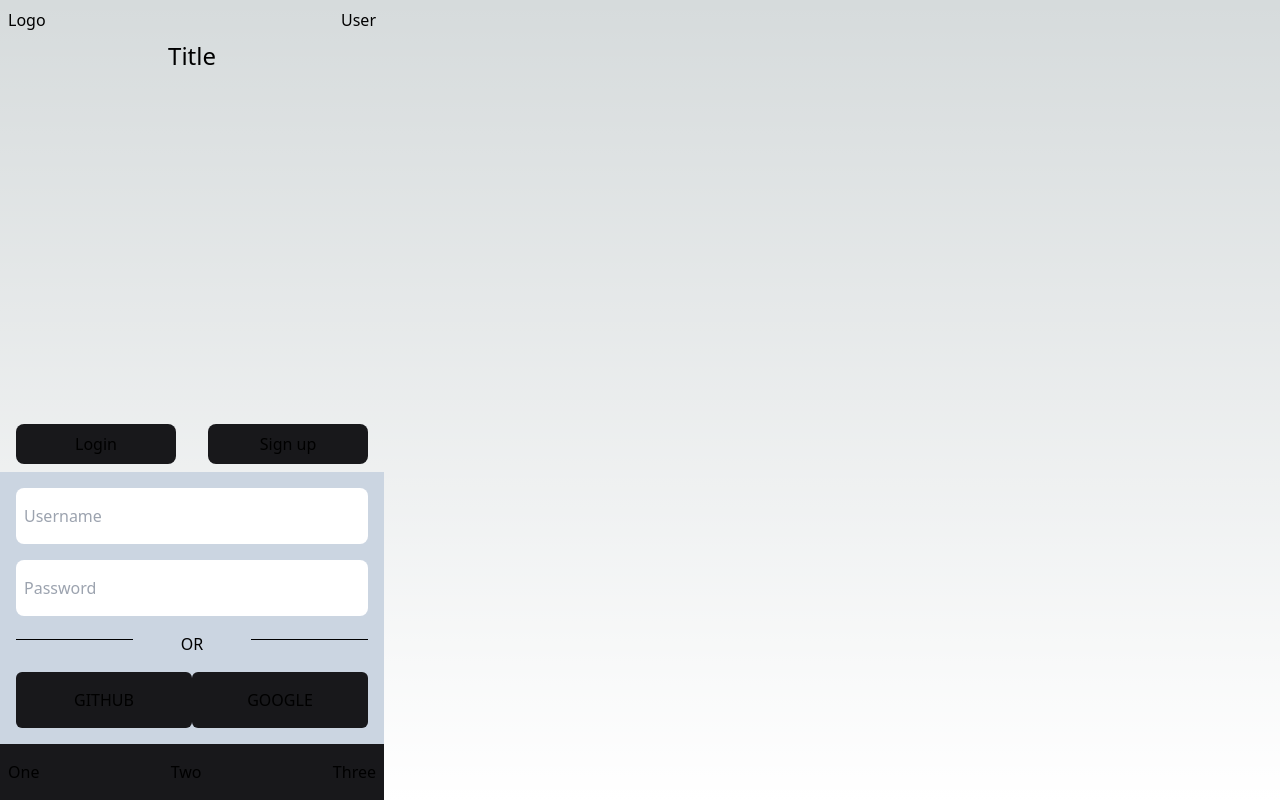
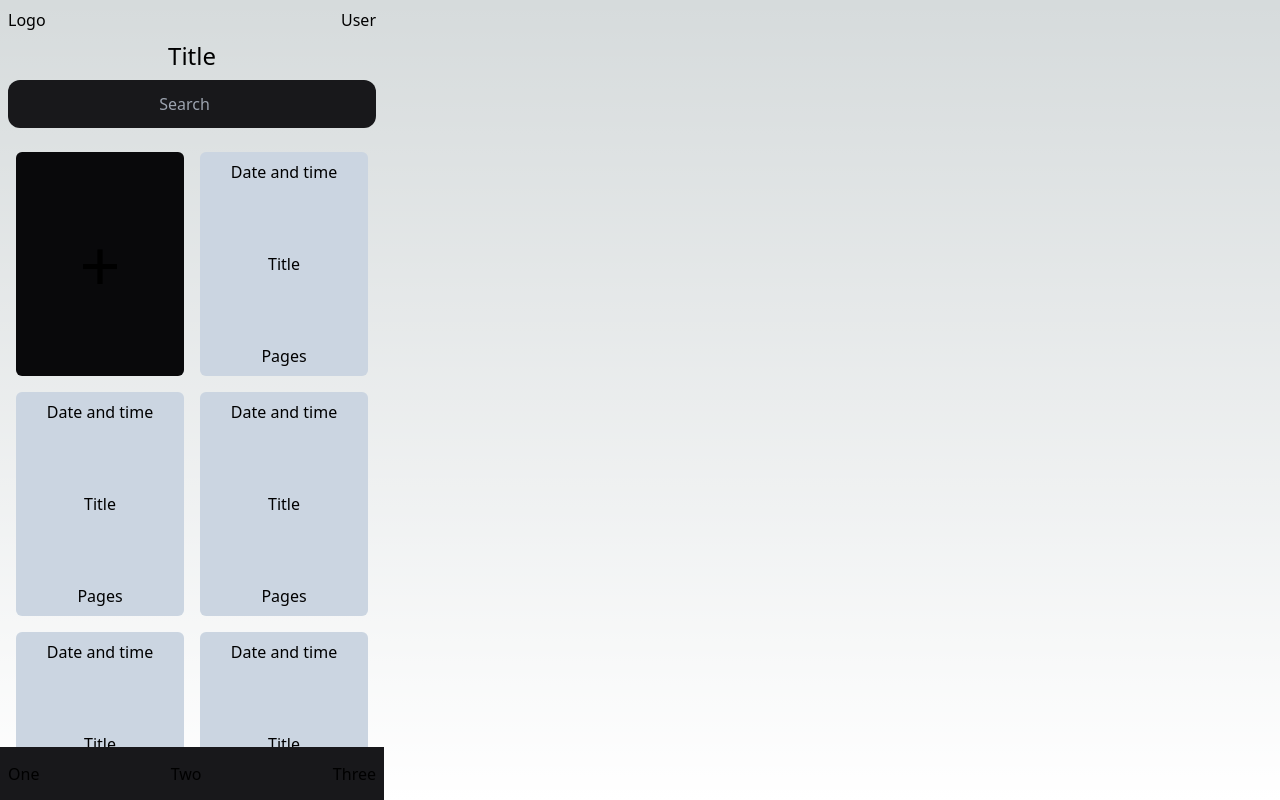
Before and after one commit to christophermorin/brainbox, a Next.js app: page / in a window 1280 px wide. Built offline with nearby package versions, Linux system fonts and the light colour scheme.

Commit message:
login/signup pages, new idea page

```diff
--- a/src/app/page.tsx
+++ b/src/app/page.tsx
@@ -1,3 +1,6 @@
+import TitlePage from "@/pages/Title/Title"
+import Main from "@/pages/Main/Main"
+
 function NavBar() {
   return (
     <div className="flex p-2 justify-between">
@@ -36,58 +39,15 @@ function Idea() {
   )
 }
 
-function TitlePage() {
-  return (
-    <div className="flex flex-col justify-end h-full">
-      <div>
-        <div className="flex justify-around items-center ">
-          <button className="w-40 bg-zinc-900 p-2 rounded-lg">Login</button>
-          <button className="w-40 bg-zinc-900 p-2 rounded-lg">Sign up</button>
-        </div>
-        <div className="flex flex-1 flex-col justify-center gap-4 mt-2 bg-slate-300 p-4">
-          <input className="h-14 bg-white rounded-lg text-black p-2" type="text" placeholder="Username" />
-          <input className="h-14 bg-white rounded-lg text-black p-2" type="password" placeholder="Password" />
-          <div className="flex justify-between">
-            <p className="border-b border-black w-1/3 h-2"></p>
-            <span className="text-black">OR</span>
-            <p className="border-b border-black w-1/3 h-2"></p>
-          </div>
-          <div className="flex justify-between items-center">
-            <button className="h-14 w-44 bg-zinc-900 p-4 rounded-md">GITHUB</button>
-            <button className="h-14 w-44 bg-zinc-900 p-4 rounded-md">GOOGLE</button>
-          </div>
-        </div>
-      </div>
-    </div>
-  )
-}
-
 export default function Home() {
+  const isSignedIn = true
 
   return (
     <main className="flex flex-col h-screen sm:w-96">
       <NavBar />
       <h1 className="text-2xl text-center">Title</h1>
-      {true ? <TitlePage />
-        :
-
-        <>
-          <div className="p-2">
-            <input className="w-full bg-zinc-900 h-12 rounded-xl text-center" type="search" placeholder="Search" />
-          </div>
-          <div className="h-full overflow-y-scroll ff-scroll">
-            <div className="grid grid-cols-2 gap-4 p-4">
-              <NewIdea />
-              {[1, 2, 3, 4, , 6, 7].map(idx => {
-                return (
-                  <Idea key={idx} />
-                )
-              })}
-            </div>
-          </div>
-        </>
-      }
-      <Footer />
+      {!isSignedIn && <TitlePage />}
+      {isSignedIn && <Main />}
     </main >
   )
 }
--- /dev/null
+++ b/src/pages/Footer/Footer.jsx
@@ -0,0 +1,9 @@
+export default function Footer() {
+  return (
+    <footer className="flex justify-between items-center p-2 h-16 bg-zinc-900">
+      <span>One</span>
+      <span>Two</span>
+      <span>Three</span>
+    </footer>
+  )
+}
--- /dev/null
+++ b/src/pages/Idea/Idea.tsx
@@ -0,0 +1,9 @@
+export default function Idea() {
+  return (
+    <div className="flex flex-col justify-between items-center p-2 h-56 bg-slate-300 rounded-md text-black">
+      <p>Date and time</p>
+      <p>Title</p>
+      <p>Pages</p>
+    </div>
+  )
+}
--- /dev/null
+++ b/src/pages/Main/Main.tsx
@@ -0,0 +1,53 @@
+"use client"
+import NewIdea from "../NewIdea/NewIdea"
+import Idea from "../Idea/Idea"
+import Footer from "../Footer/Footer"
+import { useState } from "react"
+
+export default function Main() {
+  const [tt, setTt] = useState<boolean>(false)
+
+  const handleClick = () => {
+    setTt(!tt)
+  }
+
+  return (
+    <>
+      {!tt ?
+        // Viewing all Ideas
+        <>
+          <div className="p-2">
+            <input className="w-full bg-zinc-900 h-12 rounded-xl text-center" type="search" placeholder="Search" disabled={tt} />
+          </div>
+          <div className="h-full overflow-y-scroll ff-scroll relative">
+            <div className="grid grid-cols-2 gap-4 p-4">
+              <NewIdea test={handleClick} />
+              {[1, 2, 3, 4, , 6, 7].map(idx => {
+                return (
+                  <Idea key={idx} />
+                )
+              })}
+            </div>
+          </div>
+        </>
+        :
+        // Creating a New Idea
+        <>
+          <div className="p-2">
+            <div className="flex justify-between items-center w-full bg-zinc-900 h-12 rounded-xl text-center px-4">
+              <button onClick={handleClick}>Back</button>
+              <button>Save</button>
+            </div>
+          </div>
+          <div className="flex flex-col gap-4 h-full p-4 ">
+            <div className="flex flex-col flex-1 gap-4 rounded-md bg-white text-black p-4">
+              <input className="bg-transparent focus:outline-none font-bold" type="text" placeholder="Title" />
+              <textarea className="bg-transparent h-full focus:outline-none" placeholder="Whats on your mind?" />
+            </div>
+          </div>
+        </>
+      }
+      <Footer />
+    </>
+  )
+}
--- /dev/null
+++ b/src/pages/NewIdea/NewIdea.tsx
@@ -0,0 +1,13 @@
+interface Props {
+  test: () => void
+}
+
+export default function NewIdea({ test }: Props) {
+  return (
+    <>
+      <div onClick={test} className="flex justify-center items-center h-56 bg-zinc-950 rounded-md">
+        <span className="text-7xl">+</span>
+      </div>
+    </>
+  )
+}
--- /dev/null
+++ b/src/pages/Title/Buttons.tsx
@@ -0,0 +1,15 @@
+export default function Buttons() {
+  return (
+    <div className="flex flex-col gap-2">
+      <div className="flex justify-between">
+        <p className="border-b border-black w-1/3 h-2"></p>
+        <span className="text-black">OR</span>
+        <p className="border-b border-black w-1/3 h-2"></p>
+      </div>
+      <div className="flex justify-between items-center">
+        <button className="h-12 w-40 bg-zinc-900 p-2 rounded-md">GITHUB</button>
+        <button className="h-12 w-40 bg-zinc-900 p-2 rounded-md">GOOGLE</button>
+      </div>
+    </div>
+  )
+}
--- /dev/null
+++ b/src/pages/Title/Login.tsx
@@ -0,0 +1,24 @@
+import Buttons from "./Buttons"
+
+export default function Login() {
+  return (
+    <div className="flex flex-col gap-2">
+      <input className="h-14 bg-white rounded-lg text-black p-2" type="text" placeholder="Username" />
+      <input className="h-14 bg-white rounded-lg text-black p-2" type="password" placeholder="Password" />
+      {/* <Buttons /> */}
+      {/* <div className="flex justify-between">
+        <p className="border-b border-black w-1/3 h-2"></p>
+        <span className="text-black">OR</span>
+        <p className="border-b border-black w-1/3 h-2"></p>
+      </div>
+
+      <div className="flex justify-between items-center">
+        <button className="h-12 w-40 bg-zinc-900 p-2 rounded-md">GITHUB</button>
+        <button className="h-12 w-40 bg-zinc-900 p-2 rounded-md">GOOGLE</button>
+      </div>
+      <div className="mx-auto">
+        <button className="h-12 w-72 bg-zinc-900 p-2 rounded-md">LOGIN</button>
+      </div> */}
+    </div>
+  )
+}
--- /dev/null
+++ b/src/pages/Title/SignUp.tsx
@@ -0,0 +1,13 @@
+export default function SignUp() {
+  return (
+    <div className="flex flex-col gap-2">
+      <input className="h-14 bg-white rounded-lg text-black p-2" type="email" placeholder="Email" />
+      <input className="h-14 bg-white rounded-lg text-black p-2" type="password" placeholder="Password" />
+      <input className="h-14 bg-white rounded-lg text-black p-2" type="password" placeholder="Confirm Password" />
+      {/* <div className="mx-auto">
+        <button className="h-14 w-40 bg-zinc-900 p-4 rounded-md">SIGN UP</button>
+      </div> */}
+    </div>
+  )
+
+}
--- /dev/null
+++ b/src/pages/Title/Title.tsx
@@ -0,0 +1,45 @@
+"use client"
+import { useState } from "react"
+import Login from "./Login"
+import SignUp from "./SignUp"
+import Buttons from "./Buttons"
+
+export default function TitlePage() {
+  const [ee, setee] = useState<Boolean>(false)
+  console.log(ee)
+
+  const handleClick = () => {
+    setee(!ee)
+  }
+
+  return (
+    <div className="flex flex-col justify-end h-full">
+      <div>
+        <div className="flex justify-around items-center ">
+          <button onClick={handleClick} className="w-40 bg-zinc-900 p-2 rounded-lg">Login</button>
+          <button onClick={handleClick} className="w-40 bg-zinc-900 p-2 rounded-lg">Sign up</button>
+        </div>
+        <div className="flex h-96 flex-col justify-between mt-2 bg-slate-300 p-4">
+          {ee ? <Login /> : <SignUp />}
+          <Buttons />
+          {/* <input className="h-14 bg-white rounded-lg text-black p-2" type="text" placeholder="Username" />
+          <input className="h-14 bg-white rounded-lg text-black p-2" type="password" placeholder="Password" />
+          <div className="flex justify-between">
+            <p className="border-b border-black w-1/3 h-2"></p>
+            <span className="text-black">OR</span>
+            <p className="border-b border-black w-1/3 h-2"></p>
+          </div>
+          <div className="flex justify-between items-center">
+            <button className="h-14 w-40 bg-zinc-900 p-4 rounded-md">GITHUB</button>
+            <button className="h-14 w-40 bg-zinc-900 p-4 rounded-md">GOOGLE</button>
+          </div> */}
+          {ee ?
+            <button className="flex justify-center items-center h-12 bg-zinc-900 rounded-md">LOGIN</button>
+            :
+            <button className="flex justify-center items-center h-12 bg-zinc-900 rounded-md">SINGUP</button>
+          }
+        </div>
+      </div>
+    </div>
+  )
+}
```
